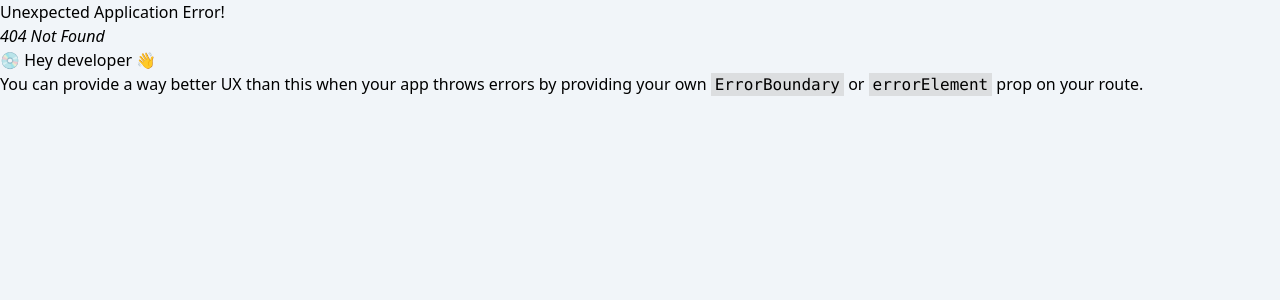
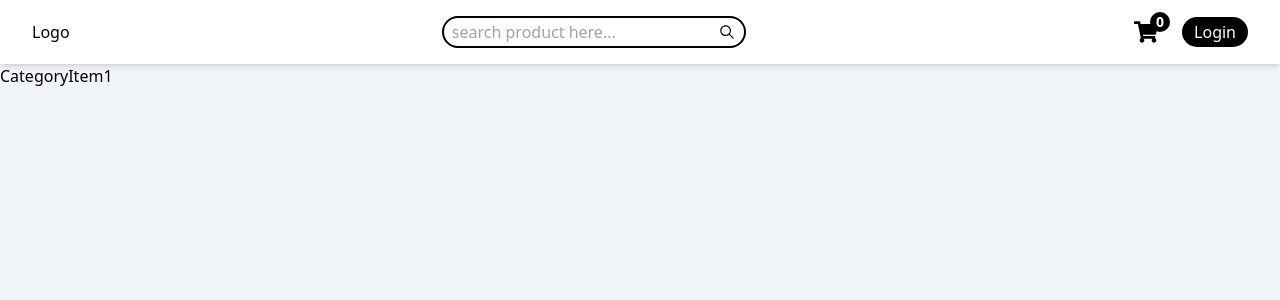
Before and after one commit to prince1096/MernShop, a React (Create React App) app in the folder frontend/: page /product-category/1 in a window 1280 px wide. Before the commit this address had no page. Shown: the top 300 px of the page. Built offline with nearby package versions, Linux system fonts and the light colour scheme; no server answers.

Commit message:
stylecategory

```diff
--- a/frontend/src/components/CategoryList.jsx
+++ b/frontend/src/components/CategoryList.jsx
@@ -1,6 +1,7 @@
 import React, { useEffect, useState } from "react";
 import axios from "axios";
 import SummaryApi from "../common";
+import { Link } from "react-router-dom";
 
 const CategoryList = () => {
   const [categoryProduct, setCategoryProduct] = useState([]);
@@ -24,18 +25,21 @@ const CategoryList = () => {
       <div className="flex items-center gap-4 justify-between overflow-scroll scrollbar-none">
         {categoryProduct.map((product, index) => {
           return (
-            <div className="p-2">
-              <div className=" w-16 h-16 md:w-20 md:h-20 rounded-full overflow-hidden p-3 bg-white flex items-center justify-center">
+            <Link
+              to={"/product-category/" + product?.category}
+              className="cursor-pointer"
+            >
+              <div className=" w-16 h-16 md:w-20 md:h-20 rounded-full overflow-hidden p-4 bg-slate-200 flex items-center justify-center">
                 <img
                   src={product?.productImage[0]}
                   alt={product?.category}
-                  className="h-full object-fill"
+                  className="h-full object-scale-down mix-blend-multiply"
                 />
               </div>
-              <p className="text-center text-sm md:text-base">
+              <p className="text-center text-sm md:text-base capitalize">
                 {product?.category}
               </p>
-            </div>
+            </Link>
           );
         })}
       </div>
--- /dev/null
+++ b/frontend/src/pages/CategoryItem.jsx
@@ -0,0 +1,15 @@
+import React from "react";
+import { useParams } from "react-router-dom";
+
+const CategoryItem = () => {
+  const params = useParams();
+
+  return (
+    <div>
+      CategoryItem
+      {params.categoryName}
+    </div>
+  );
+};
+
+export default CategoryItem;
--- a/frontend/src/routes/index.js
+++ b/frontend/src/routes/index.js
@@ -7,6 +7,7 @@ import AdminPanel from "../pages/AdminPanel";
 import AllUsers from "../pages/AllUsers";
 import Products from "../pages/Products";
 import EditUser from "../pages/EditUser";
+import CategoryItem from "../pages/CategoryItem";
 
 const router = createBrowserRouter([
   {
@@ -24,6 +25,10 @@ const router = createBrowserRouter([
       {
         path: "signup",
         element: <Signup />,
+      },
+      {
+        path: "product-category/:categoryName",
+        element: <CategoryItem />,
       },
       {
         path: "admin-panel",
```
